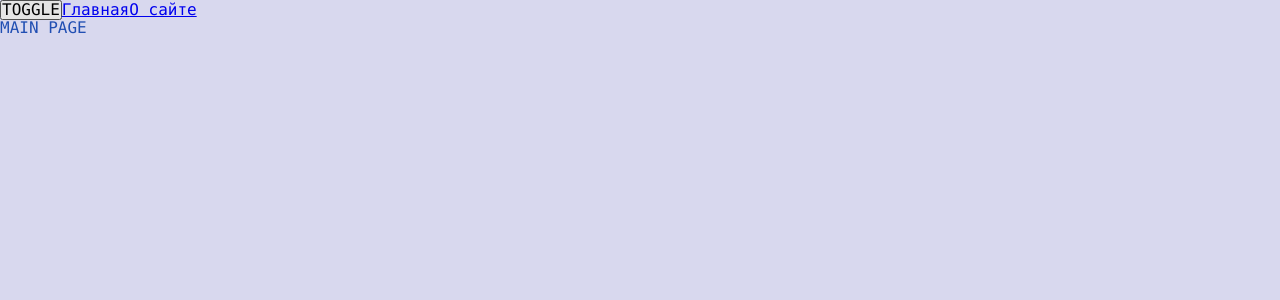
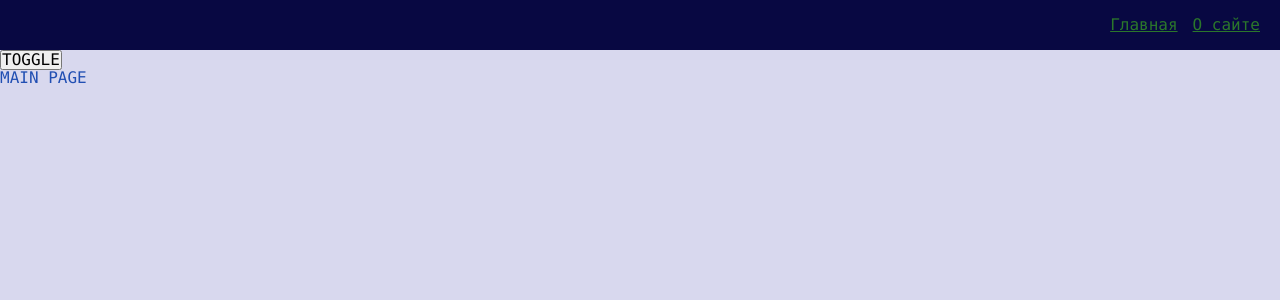
Before and after one commit to teploniweta/petproject, a React app: page / in a window 1280 px wide. Shown: the top 300 px of the page. Built offline with nearby package versions, Linux system fonts and the light colour scheme.

Commit message:
add first widget - navbar, add first ui component - link

```diff
--- a/src/app/App.tsx
+++ b/src/app/App.tsx
@@ -1,17 +1,16 @@
-import {Link} from 'react-router-dom';
 import './styles/index.scss';
 import {classNames} from "shared/lib/classNames/classNames";
 import {useTheme} from "app/providers/ThemeProvider";
 import { AppRouter } from './providers/router';
+import { Navbar } from 'widgets/Navbar';
 
 const App = () => {
    const { theme, toggleTheme } = useTheme();
 
     return (
         <div className={classNames('app', {}, [theme])}>
+            <Navbar />
             <button onClick={toggleTheme}>TOGGLE</button>
-            <Link to={'/'}>Главная</Link>
-            <Link to={'/about'}>О сайте</Link>
             <AppRouter />
         </div>
     );
--- a/src/app/styles/themes/dark.scss
+++ b/src/app/styles/themes/dark.scss
@@ -1,6 +1,10 @@
 .app.dark {
   --bg-color: #080842;
+  --inverted-bg-color: #d8d8ee;
 
   --primary-color: #2b772b;
   --secondary-color: #2eb12e;
+
+  --inverted-primary-color: #214fb3;
+  --inverted-secondary-color: #101d91;
 }
--- a/src/app/styles/themes/normal.scss
+++ b/src/app/styles/themes/normal.scss
@@ -1,6 +1,10 @@
 :root {
   --bg-color: #d8d8ee;
+  --inverted-bg-color: #080842;
 
   --primary-color: #214fb3;
   --secondary-color: #101d91;
+
+  --inverted-primary-color: #2b772b;
+  --inverted-secondary-color: #2eb12e;
 }
--- a/src/app/styles/variables/global.scss
+++ b/src/app/styles/variables/global.scss
@@ -7,4 +7,7 @@
   --font-size-l: 24px;
   --font-line-l: 24px;
   --font-l: var(--font-size-l) / var(--font-line-l) var(--font-family-main);
+
+  // Размеры
+  --navbar-height: 50px;
 }
--- a/src/shared/lib/classNames/classNames.ts
+++ b/src/shared/lib/classNames/classNames.ts
@@ -1,9 +1,9 @@
 type Mods = Record<string, boolean | string>
 
-export function classNames(className: string, mods: Mods, additional: string[]): string {
+export function classNames(className: string, mods: Mods = {}, additional: string[] = []): string {
   return [
     className,
-    ...additional,
+    ...additional.filter(Boolean),
     ...Object.entries(mods).filter(([className, value]) => Boolean(value))
     .map(([className, value]) => className)
   ].join(' ');
--- /dev/null
+++ b/src/shared/ui/AppLink/AppLink.module.scss
@@ -0,0 +1,11 @@
+.AppLink {
+  color: var(--primary-color);
+}
+
+.primary{
+  color: var(--primary-color);
+}
+
+.secondary{
+  color: var(--inverted-primary-color);
+}
--- /dev/null
+++ b/src/shared/ui/AppLink/AppLink.tsx
@@ -0,0 +1,28 @@
+import { classNames } from 'shared/lib/classNames/classNames';
+import cls from './AppLink.module.scss';
+import { Link, LinkProps } from 'react-router-dom';
+import { FC } from 'react';
+
+
+export enum AppLinkTheme {
+  PRIMARY = 'primary',
+  SECONDARY = 'secondary'
+}
+
+interface AppLinkProps extends LinkProps {
+  className?: string;
+  theme?: AppLinkTheme;
+}
+
+export const AppLink: FC<AppLinkProps> = (props) => {
+  const { to, className, children, theme = AppLinkTheme.PRIMARY, ...otherProps } = props;
+  return (
+    <Link
+      to={to}
+      className={classNames(cls.AppLink, {}, [className, cls[theme]])}
+      {...otherProps}
+      >
+      {children}
+    </Link>
+  );
+};
--- /dev/null
+++ b/src/widgets/Navbar/index.ts
@@ -0,0 +1,3 @@
+import { Navbar } from "./ui/Navbar";
+
+export {Navbar};
--- /dev/null
+++ b/src/widgets/Navbar/ui/Navbar.module.scss
@@ -0,0 +1,16 @@
+.Navbar {
+  width: 100%;
+  height: var(--navbar-height);
+  background-color: var(--inverted-bg-color);
+  display: flex;
+  align-items: center;
+  padding: 20px;
+}
+
+.links{
+  margin-left: auto;
+}
+
+.mainLink {
+  margin-right: 15px;
+}
--- /dev/null
+++ b/src/widgets/Navbar/ui/Navbar.tsx
@@ -0,0 +1,17 @@
+import { classNames } from "shared/lib/classNames/classNames";
+import cls from './Navbar.module.scss';
+import { AppLink, AppLinkTheme } from "shared/ui/AppLink/AppLink";
+interface NavbarProps {
+  className?: string;
+}
+
+export const Navbar = ({className}: NavbarProps) => {
+  return (
+    <div className={classNames(cls.Navbar, {}, [className])}>
+      <div className={classNames(cls.links)}>
+        <AppLink theme={AppLinkTheme.SECONDARY} to={'/'} className={classNames(cls.mainLink)}>Главная</AppLink>
+        <AppLink theme={AppLinkTheme.SECONDARY} to={'/about'}>О сайте</AppLink>
+      </div>
+    </div>
+  );
+};
```
